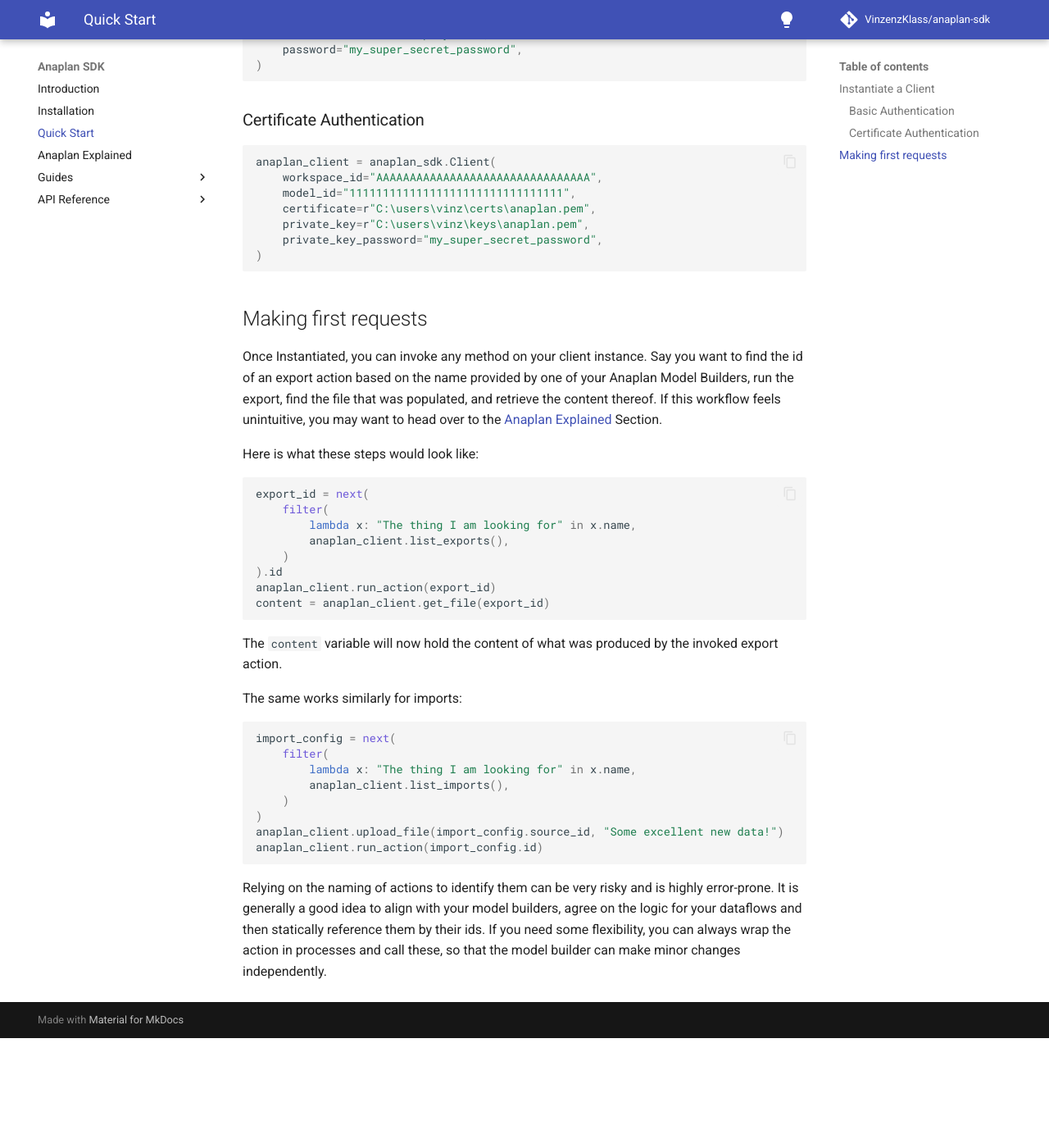
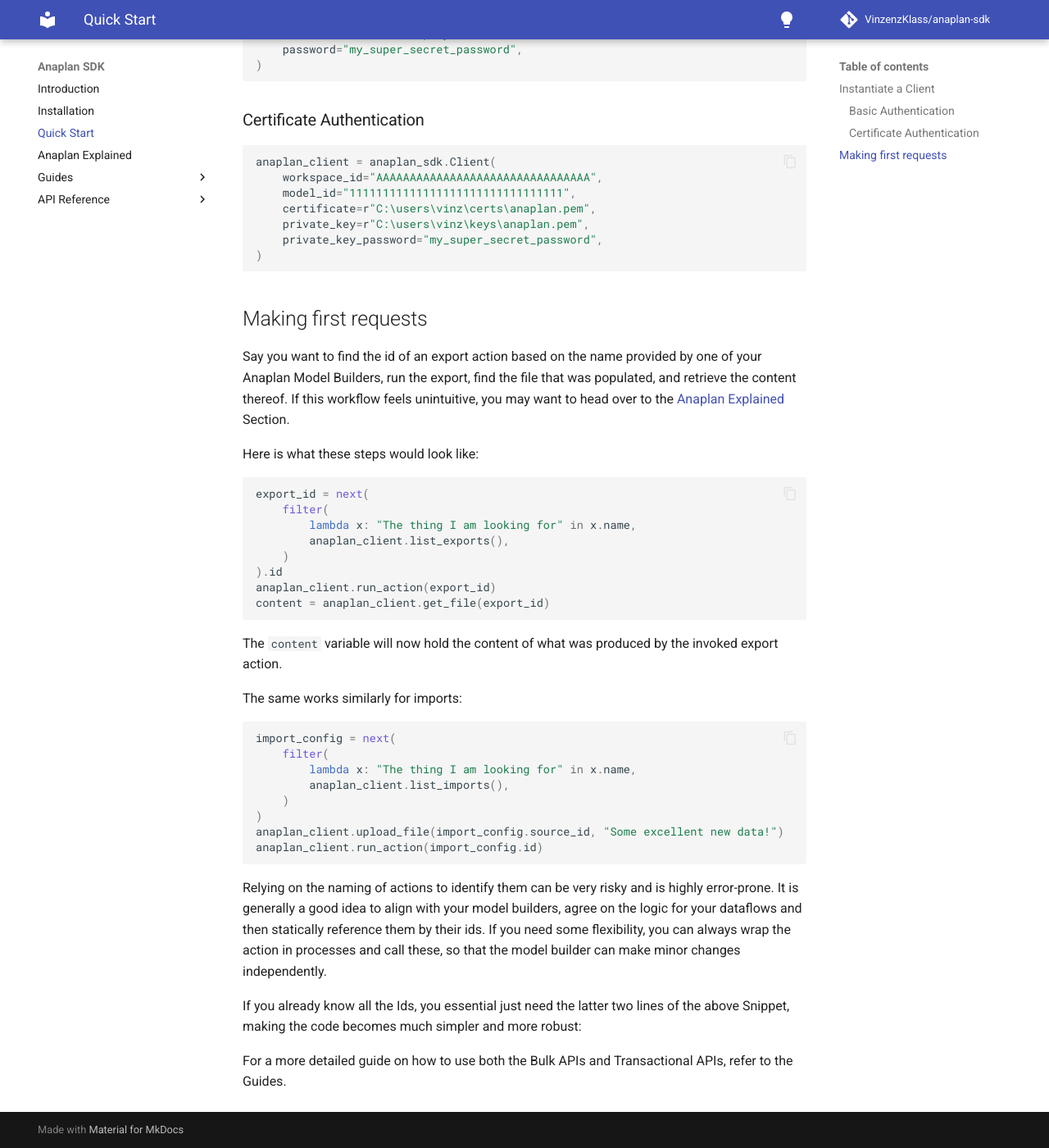
Before and after one commit to VinzenzKlass/anaplan-sdk, an MkDocs documentation site: the page built from docs/quickstart.md, in a window 1280 px wide and 1400 px high, scrolled down 829 px. Shown: the whole window at 82% size. Built offline with MkDocs 1.6.1 and Material for MkDocs 9.7.7, drawn with Linux system fonts in a browser that asks for light colours; comment, search, counter and statistics services are not loaded; before the commit the page ends 2095 px from its top, so only the background shows below that.

Commit message:
chore: docs

```diff
--- a/docs/quickstart.md
+++ b/docs/quickstart.md
@@ -45,10 +45,9 @@
 
 ## Making first requests
 
-Once Instantiated, you can invoke any method on your client instance. Say you want to find the id of an export action
-based on the name provided by one of your Anaplan Model Builders, run the export, find the file that was populated, and
-retrieve the content thereof. If this workflow feels unintuitive, you may want to head over to
-the [Anaplan Explained](anaplan_explained.md) Section.
+Say you want to find the id of an export action based on the name provided by one of your Anaplan Model Builders, run
+the export, find the file that was populated, and retrieve the content thereof. If this workflow feels unintuitive, you
+may want to head over to the [Anaplan Explained](anaplan_explained.md) Section.
 
 Here is what these steps would look like:
 
@@ -82,3 +81,8 @@
 idea to align with your model builders, agree on the logic for your dataflows and then statically reference them by
 their ids. If you need some flexibility, you can always wrap the action in processes and call these, so that the model
 builder can make minor changes independently.
+
+If you already know all the Ids, you essential just need the latter two lines of the above Snippet, making the code
+becomes much simpler and more robust:
+
+For a more detailed guide on how to use both the Bulk APIs and Transactional APIs, refer to the Guides.
--- a/mkdocs.yml
+++ b/mkdocs.yml
@@ -28,6 +28,7 @@
   - Quick Start: 'quickstart.md'
   - Anaplan Explained: 'anaplan_explained.md'
   - Guides:
+      - Bulk vs Transactional: 'bulk_vs_transactional.md'
       - Use the Bulk API: 'bulk.md'
       - Use the Transactional API: 'transactional.md'
       - Logging: 'logging.md'
```
Also changed, not shown: docs/bulk.md (+3 -2 lines), docs/bulk_vs_transactional.md (added, +72 -0 lines), docs/installation.md (+4 -0 lines), docs/transactional.md (+3 -1 lines).
